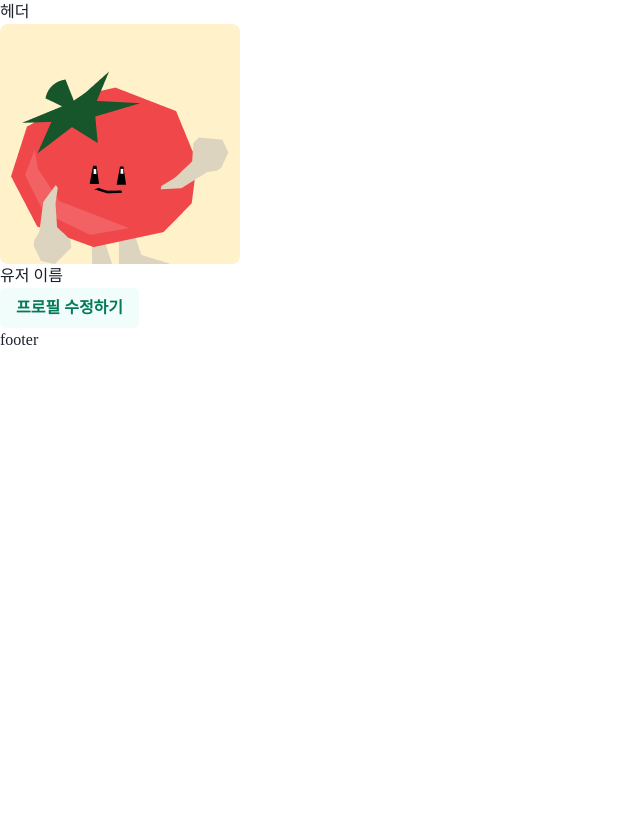
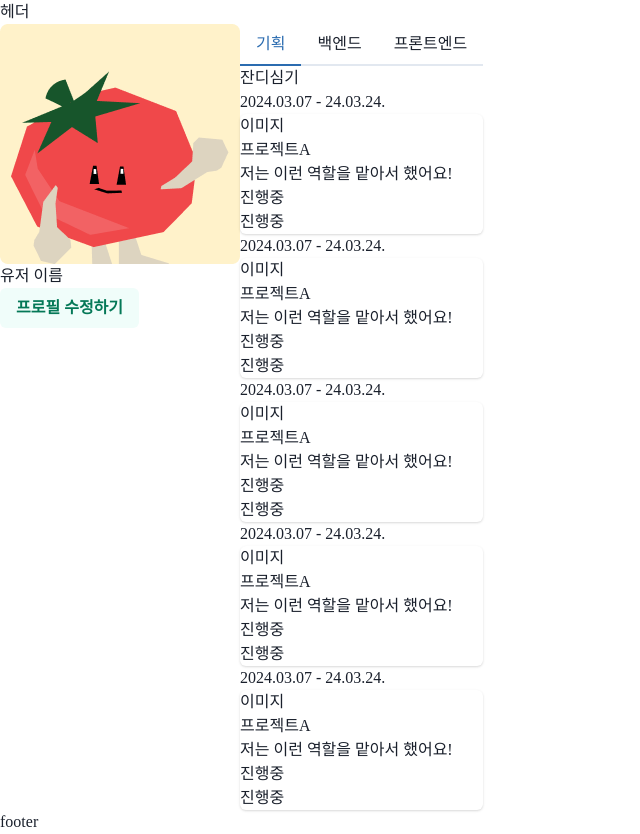
Before and after one commit to 9oormthon-univ/2024_BEOTKKOTTHON_TEAM_28_FE, a React (Vite) app: page /mypage in a window 1280 px wide. Shown: the whole page, without its empty margins (0-640 px from the left). Before the commit the page ends 800 px from the top, so only its background shows below. Built offline with nearby package versions, Linux system fonts and the light colour scheme; a web font is replaced by a local one.

Commit message:
feat: 컴포넌트 분리

```diff
--- /dev/null
+++ b/src/component/mypage/GardenPlot.jsx
@@ -0,0 +1,5 @@
+const GardenPlot = () => {
+  return <div>잔디심기</div>;
+};
+
+export default GardenPlot;
--- /dev/null
+++ b/src/component/mypage/ProjectItem.jsx
@@ -0,0 +1,20 @@
+import { Card, Text } from '@chakra-ui/react';
+
+const ProjectItem = () => {
+  return (
+    <>
+      <div>2024.03.07 - 24.03.24.</div>
+      <Card>
+        <div>이미지</div>
+        <Text>프로젝트A</Text>
+        <div>저는 이런 역할을 맡아서 했어요!</div>
+        <div>
+          <div>진행중</div>
+          <div>진행중</div>
+        </div>
+      </Card>
+    </>
+  );
+};
+
+export default ProjectItem;
--- /dev/null
+++ b/src/component/mypage/ProjectList.jsx
@@ -0,0 +1,15 @@
+import ProjectItem from './ProjectItem';
+
+const GardenList = () => {
+  return (
+    <div>
+      <ProjectItem />
+      <ProjectItem />
+      <ProjectItem />
+      <ProjectItem />
+      <ProjectItem />
+    </div>
+  );
+};
+
+export default GardenList;
--- a/src/component/mypage/index.js
+++ b/src/component/mypage/index.js
@@ -1,2 +1,5 @@
 export { default as ProfileEditModal } from './ProfileEditModal';
 export { default as Profile } from './Profile';
+export { default as GardenPlot } from './GardenPlot';
+export { default as ProjectItem } from './ProjectItem';
+export { default as ProjectList } from './ProjectList';
--- a/src/pages/MyPage.jsx
+++ b/src/pages/MyPage.jsx
@@ -1,15 +1,20 @@
 import { Box, Flex } from '@chakra-ui/react';
+import { GardenPlot, Profile } from '../component/mypage';
 
-import { Profile } from '../component/mypage';
+import GardenList from '../component/mypage/ProjectList';
+import { TabBar } from '../component/common/organisms';
 
 const MyPage = () => {
   return (
     <main>
-      <Box>
-        <Flex>
-          <Profile />
-        </Flex>
-      </Box>
+      <Flex>
+        <Profile />
+        <Box>
+          <TabBar />
+          <GardenPlot />
+          <GardenList />
+        </Box>
+      </Flex>
     </main>
   );
 };
```
